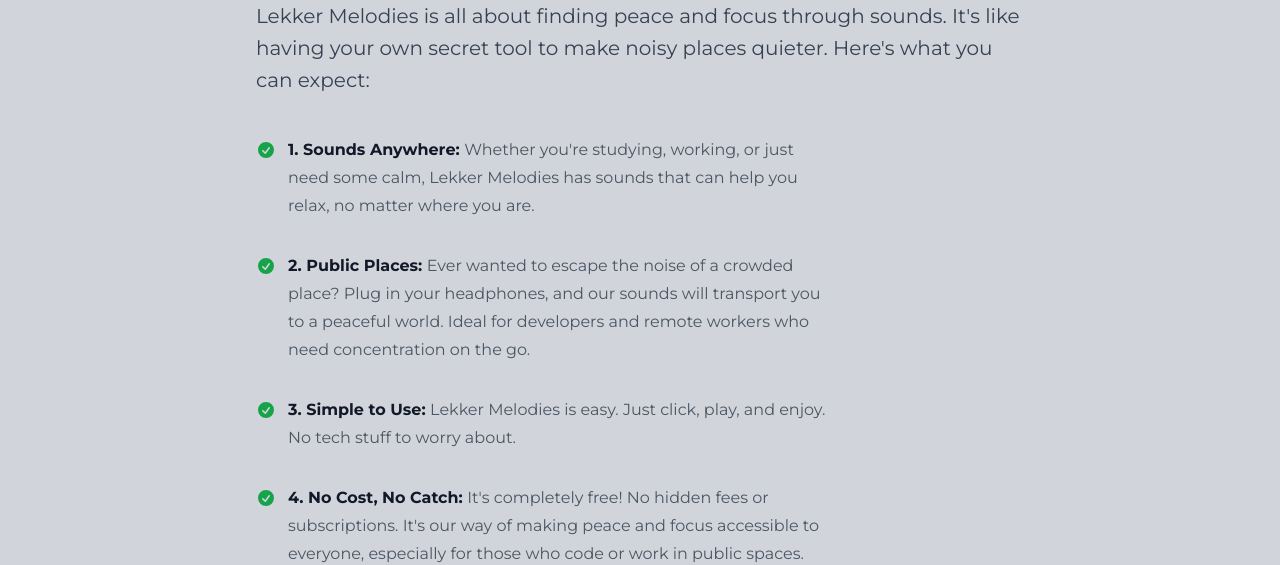
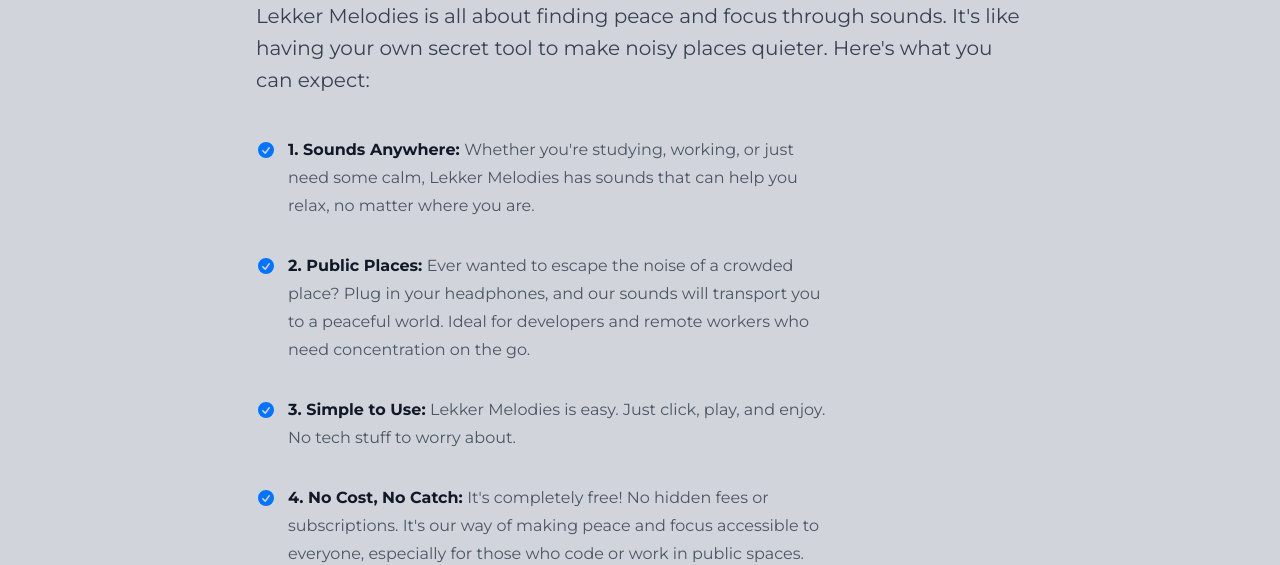
Before and after one commit to mitchiemt11/lekkermelodies, a React (Create React App) app: page / in a window 1280 px wide. Shown: the part 1000-1565 px from the top of the page. Built offline with nearby package versions, Linux system fonts and the light colour scheme.

Commit message:
Make the check icon blue

```diff
--- a/src/sections/Overview.jsx
+++ b/src/sections/Overview.jsx
@@ -12,7 +12,7 @@ export default function Overview() {
         <div className="mt-10 max-w-2xl">
           <ul role="list" className="mt-8 max-w-xl space-y-8 text-gray-600">
             <li className="flex gap-x-3">
-              <CheckCircleIcon className="mt-1 h-5 w-5 flex-none text-green-600" aria-hidden="true" />
+              <CheckCircleIcon className="mt-1 h-5 w-5 flex-none text-[#0274ff]" aria-hidden="true" />
               <span>
                 <strong className="font-semibold text-gray-900">1. Sounds Anywhere: </strong>
                 Whether you're studying, working, or just need some calm, Lekker Melodies has
@@ -20,7 +20,7 @@ export default function Overview() {
               </span>
             </li>
             <li className="flex gap-x-3">
-              <CheckCircleIcon className="mt-1 h-5 w-5 flex-none text-green-600" aria-hidden="true" />
+              <CheckCircleIcon className="mt-1 h-5 w-5 flex-none text-[#0274ff]" aria-hidden="true" />
               <span>
                 <strong className="font-semibold text-gray-900">2. Public Places: </strong>
                 Ever wanted to escape the noise of a crowded place? Plug in your headphones, and
@@ -29,14 +29,14 @@ export default function Overview() {
               </span>
             </li>
             <li className="flex gap-x-3">
-              <CheckCircleIcon className="mt-1 h-5 w-5 flex-none text-green-600" aria-hidden="true" />
+              <CheckCircleIcon className="mt-1 h-5 w-5 flex-none text-[#0274ff]" aria-hidden="true" />
               <span>
                 <strong className="font-semibold text-gray-900">3. Simple to Use: </strong>
                 Lekker Melodies is easy. Just click, play, and enjoy. No tech stuff to worry about.
               </span>
             </li>
             <li className="flex gap-x-3">
-              <CheckCircleIcon className="mt-1 h-5 w-5 flex-none text-green-600" aria-hidden="true" />
+              <CheckCircleIcon className="mt-1 h-5 w-5 flex-none text-[#0274ff]" aria-hidden="true" />
               <span>
                 <strong className="font-semibold text-gray-900">4. No Cost, No Catch: </strong>
                 It's completely free! No hidden fees or subscriptions. It's our way of making peace and focus
```
